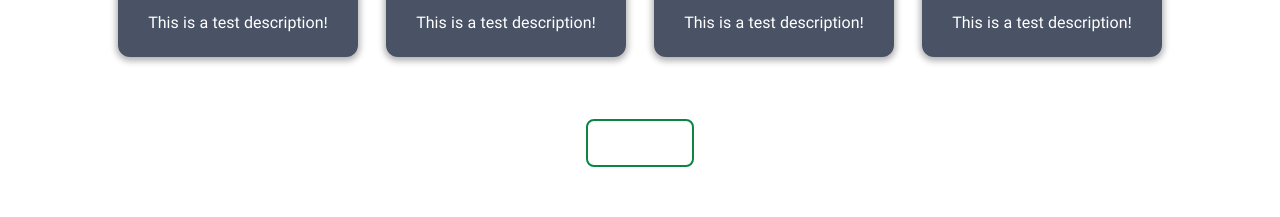
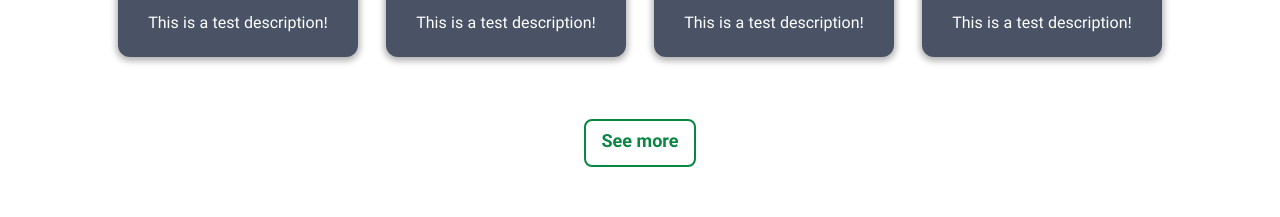
Before and after one commit to Afra-Khalaj/Overleaf-landing, a Next.js app: page / in a window 1280 px wide. Shown: the part 1181-1398 px from the top of the page. Built offline with nearby package versions, Linux system fonts and the light colour scheme; a web font is replaced by a local one.

Commit message:
modification

```diff
--- a/app/_components/SecondaryButton/SecondaryButton.tsx
+++ b/app/_components/SecondaryButton/SecondaryButton.tsx
@@ -11,7 +11,7 @@ const SecondaryButton = ({ children, href }: SecondaryButtonProps) => {
   return (
     <Link href={href}>
       <button
-        className="btn border-primary border-2 bg-base-100 font-body text-neutral-content normal-case text-lg hover:bg-neutral hover:border-secondary cursor-pointer"
+        className="btn border-primary border-2 bg-base-100 text-primary normal-case text-lg hover:bg-primary hover:border-primary hover:text-primary-content cursor-pointer"
       >
         {children}
       </button>
--- a/app/_components/TemplateCard/TemplateCard.tsx
+++ b/app/_components/TemplateCard/TemplateCard.tsx
@@ -13,7 +13,7 @@ const TemplateCard = ({
 }: TemplateCardProps) => {
   return (
     <div
-      className="w-60 h-64 bg-base-300 hover:bg-base-300/65 hover:w-64 hover:h-72 transition-all duration-300 flex flex-col items-center justify-center text-center rounded-lg rounded-b-xl cursor-pointer"
+      className="w-60 h-64 bg-base-300 hover:bg-[#898F9B] hover:w-64 hover:h-72 transition-all duration-300 flex flex-col items-center justify-center text-center rounded-lg rounded-b-xl cursor-pointer"
       style={{
       boxShadow: "0px 2px 6px 2px rgba(0, 0, 0, 0.3)",
       }}
```
